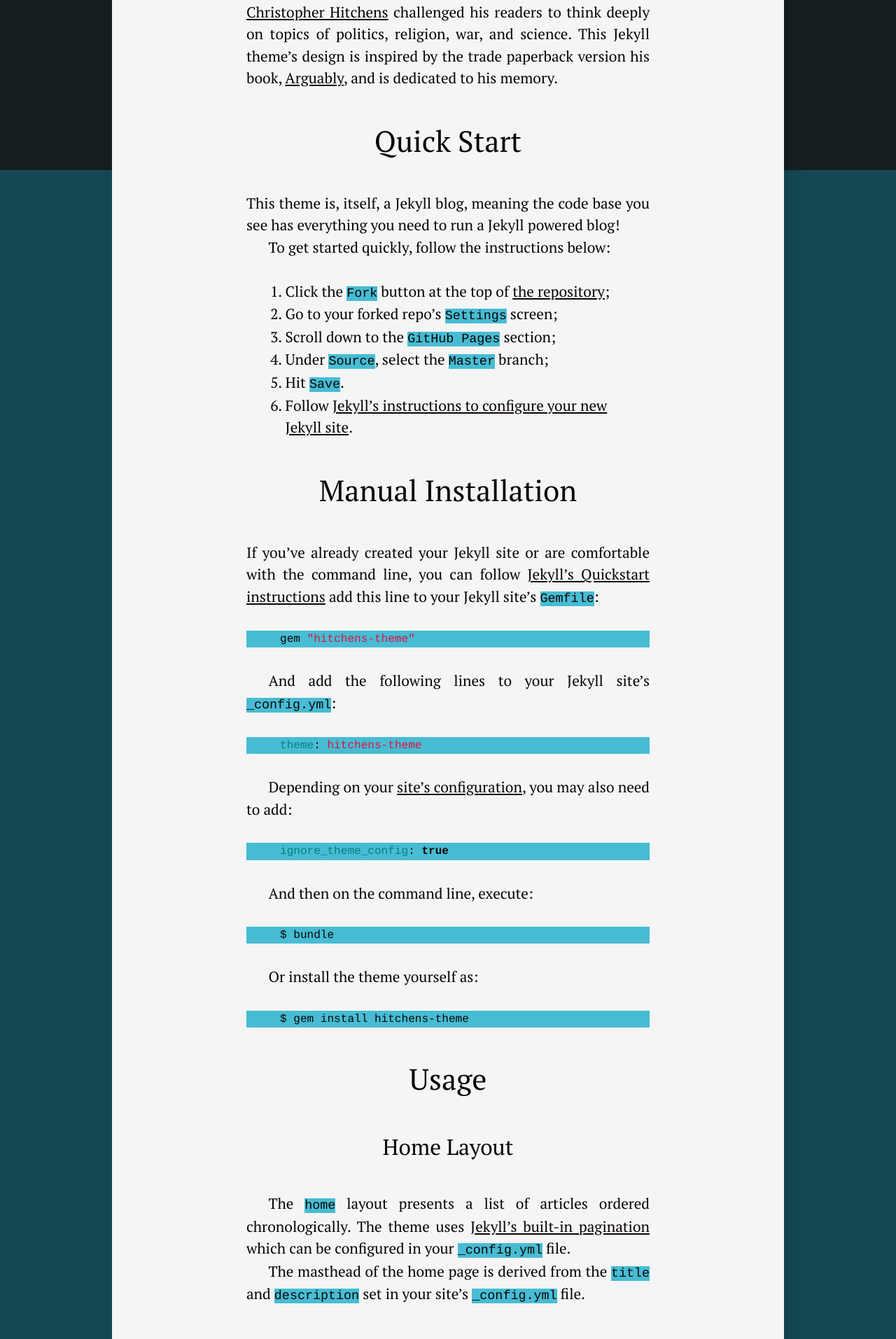
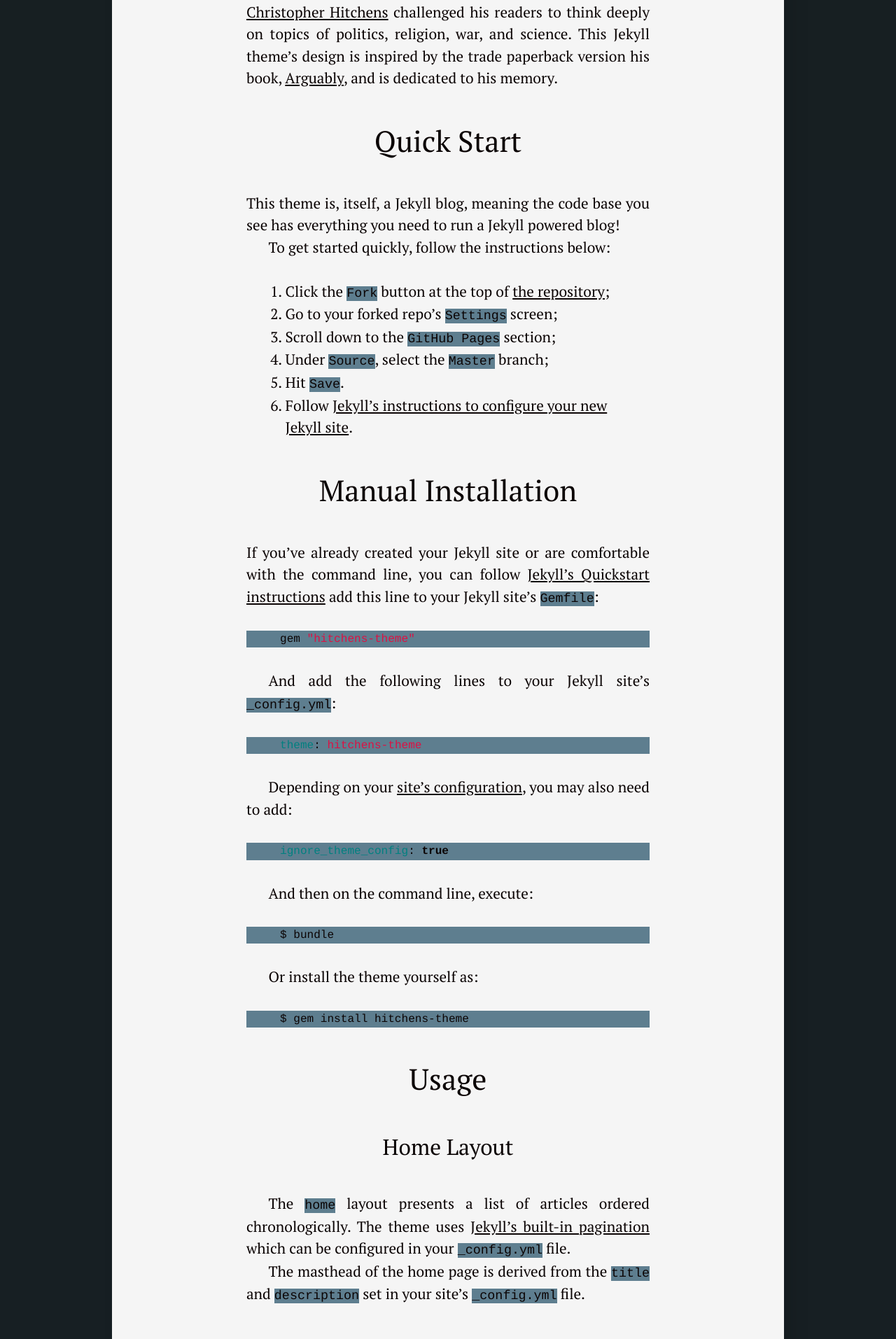
Before and after one commit to silvialohrmann/editorial, a Jekyll site: the page built from README.md, in a window 1280 px wide. Shown: the part 904-2817 px from the top of the page at 70% size. Built offline with Jekyll 4.4.1, drawn with Linux system fonts in a browser that asks for light colours.

Commit message:
Update _variables.scss

```diff
--- a/_sass/_variables.scss
+++ b/_sass/_variables.scss
@@ -1,4 +1,4 @@
-$brand-color:         #144953;
+$brand-color:         #171f23;
 $highlight:           lighten($brand-color, 35%);
 $text-color:          #0b0404;
 $for-dark-background: #f5f5f5;
```
